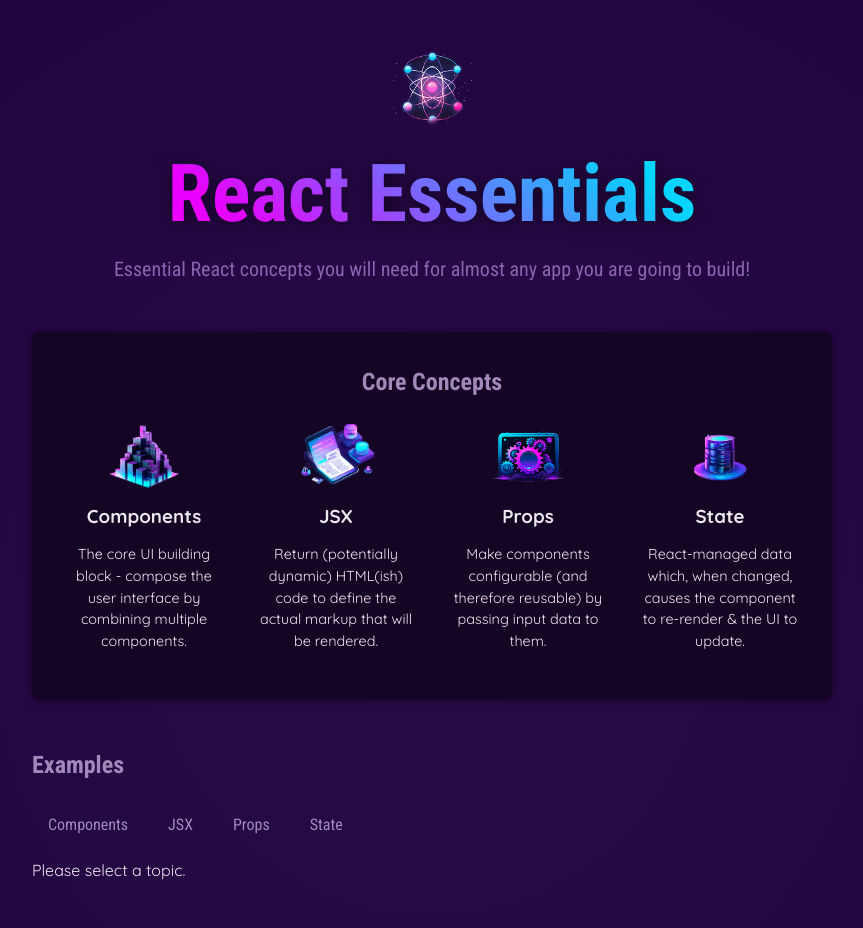
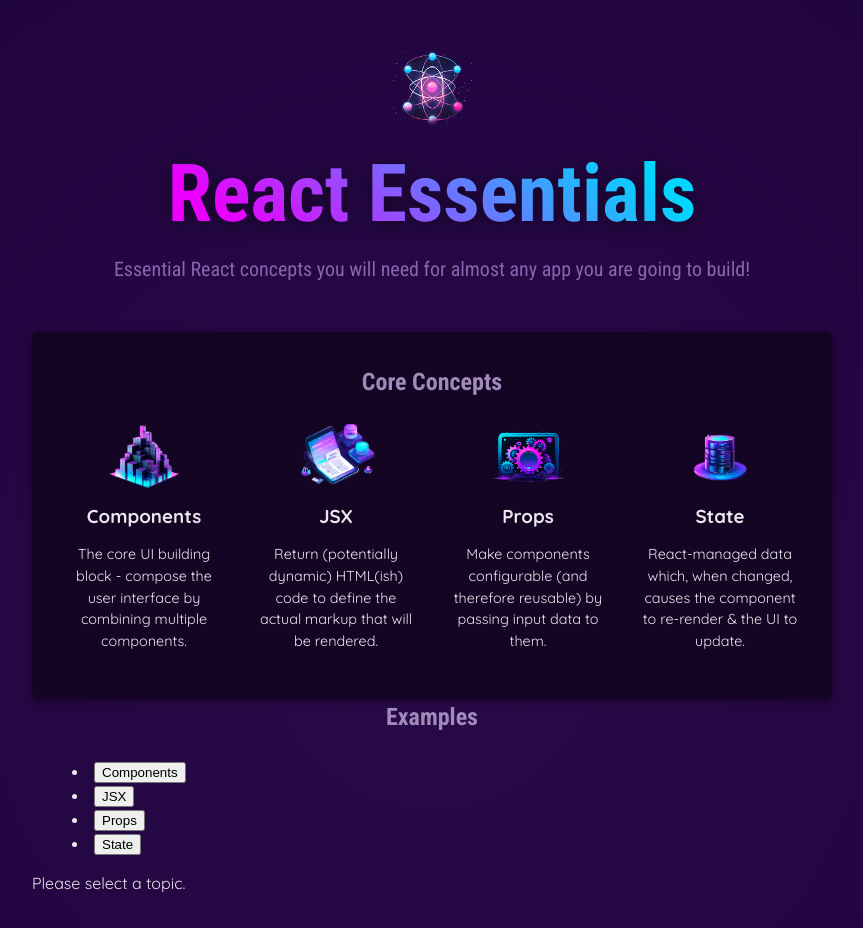
Before and after one commit to drmayu7/react-train-project, a React (Vite) app: page / in a window 1280 px wide. Shown: the top 928 px of the page, without its empty margins (208-1071 px from the left). Built offline with nearby package versions, Linux system fonts and the light colour scheme.

Commit message:
Custom Component - Section.jsx

```diff
--- a/src/components/Examples.jsx
+++ b/src/components/Examples.jsx
@@ -1,6 +1,7 @@
 import TabButton from "./TabButton.jsx";
 import {useState} from "react";
 import {EXAMPLES} from "../data.js";
+import Section from "./Section.jsx";
 
 export default function Examples() {
     // Dynamically render the selected topic
@@ -27,8 +28,7 @@
     }
 
     return(
-        <section id="examples">
-            <h2>Examples</h2>
+        <Section title="Examples" id="examples">
             <menu>
                 <TabButton isSelected={selectedTopic === "components"}
                            onSelect={() => handleSelect('components')}>Components</TabButton>
@@ -40,6 +40,6 @@
                            onSelect={() => handleSelect('state')}>State</TabButton>
             </menu>
             {tabContent}
-        </section>
+        </Section>
     )
 }
--- /dev/null
+++ b/src/components/Section.jsx
@@ -0,0 +1,8 @@
+export default function ({title, children}) {
+    return (
+        <section>
+            <h2>{title}</h2>
+            {children}
+        </section>
+    )
+}
```
